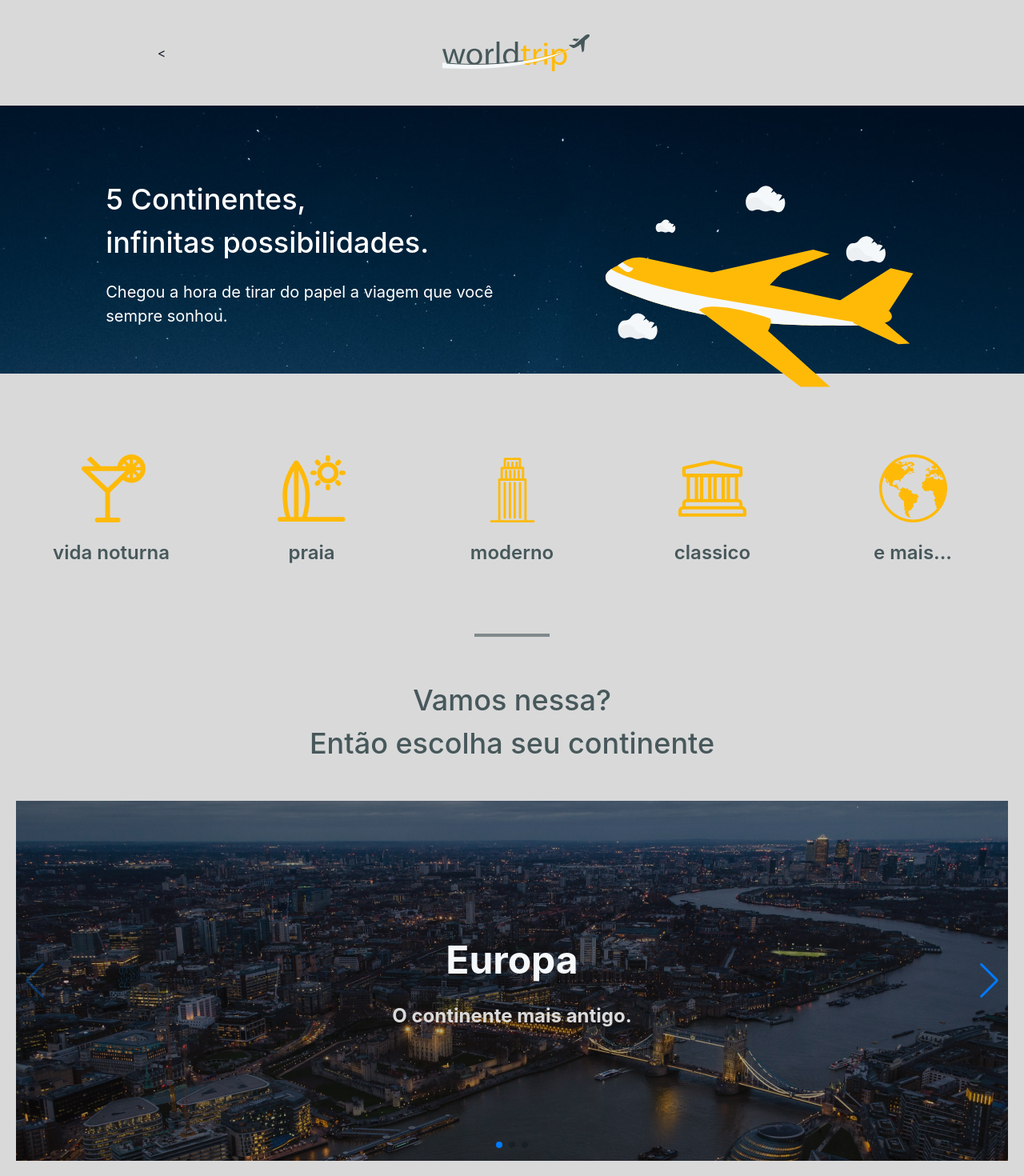
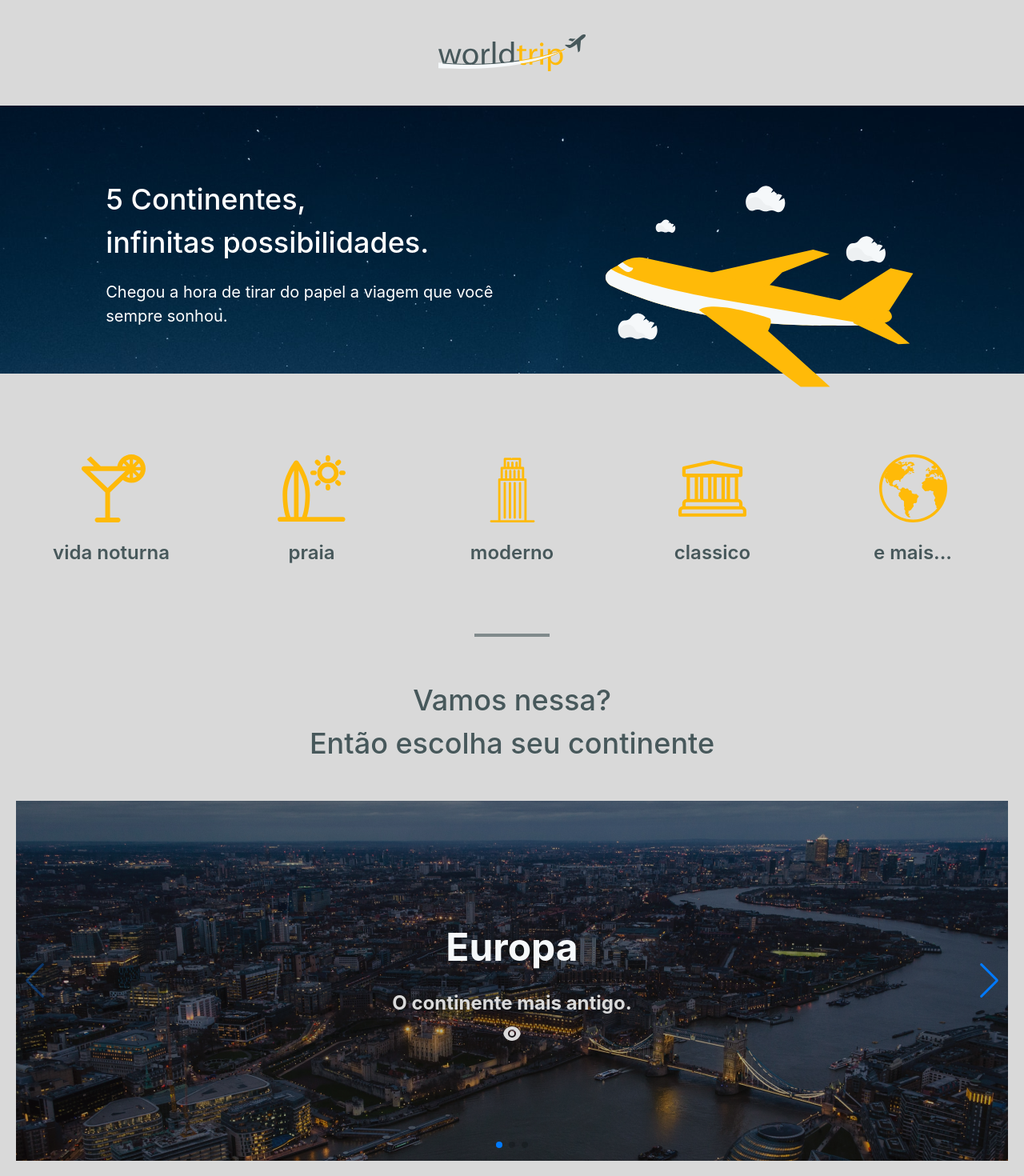
Before and after one commit to AndersonAslap/chellenge-interface-responsive, a Next.js app: page / in a window 1280 px wide. Shown: the top 1470 px of the page at 80% size. Built offline with nearby package versions, Linux system fonts and the light colour scheme.

Commit message:
feat: started module of the continent

```diff
--- a/components/Header.tsx
+++ b/components/Header.tsx
@@ -1,8 +1,14 @@
-import { Flex, Img } from "@chakra-ui/react";
+import { Flex, Img, Link, Tooltip } from "@chakra-ui/react";
 
 import logo from '../assets/Logo.svg';
 
-export function Header() {
+import { RiArrowLeftSLine } from "react-icons/ri";
+
+interface HeaderProps {
+    isShowBackLink?: boolean;
+}
+
+export function Header({ isShowBackLink = false }: HeaderProps) {
     return (
         <Flex
             as="header"
@@ -16,7 +22,9 @@ export function Header() {
             justifyContent="space-around"
         >
 
-            <Flex as="span" >{`<`}</Flex>
+            {isShowBackLink && <Tooltip label="Voltar para a página inicial"><Link href="/" mt="24px" fontSize="28" width="32px" height="32px"><RiArrowLeftSLine /></Link></Tooltip>}
+
+            {!isShowBackLink && <Flex as="span"></Flex>}
 
             <Img src={logo.src} />
 
--- a/components/SlidesCarousel.tsx
+++ b/components/SlidesCarousel.tsx
@@ -1,5 +1,6 @@
 import React, { useRef, useState } from "react";
-import { Flex, Text } from "@chakra-ui/react";
+import { Flex, Text, Link, Tooltip } from "@chakra-ui/react";
+import NextLink from 'next/link';
 // Import Swiper React components
 import { Swiper, SwiperSlide } from "swiper/react";
 
@@ -12,6 +13,9 @@ import "swiper/css/pagination";
 import { Navigation, Pagination, Mousewheel, Keyboard } from "swiper";
 
 import europe from '../assets/europe.png';
+import { cursorTo } from "readline";
+
+import { RiEyeFill } from "react-icons/ri";
 
 
 
@@ -55,6 +59,21 @@ export function SlidesCarousel() {
                         >
                             O continente mais antigo.
                         </Text>
+
+                        <Tooltip label="Mais informações do continente">
+                            <Link
+                                mt="8px"
+                                fontWeight="700"
+                                fontSize="24px"
+                                lineHeight="36px"
+                                textAlign="center"
+                                color="#DADADA"
+                                href={`/continent`}
+                            >
+                                <RiEyeFill />
+                            </Link>
+                        </Tooltip>
+
                     </Flex>
                 </SwiperSlide>
 
@@ -86,6 +105,21 @@ export function SlidesCarousel() {
                         >
                             O continente mais antigo.
                         </Text>
+
+                        <Tooltip label="Mais informações do continente">
+                            <Link
+                                mt="8px"
+                                fontWeight="700"
+                                fontSize="24px"
+                                lineHeight="36px"
+                                textAlign="center"
+                                color="#DADADA"
+                                href={`/continent`}
+                            >
+                                <RiEyeFill />
+                            </Link>
+                        </Tooltip>
+
                     </Flex>
                 </SwiperSlide>
 
@@ -117,8 +151,24 @@ export function SlidesCarousel() {
                         >
                             O continente mais antigo.
                         </Text>
+
+                        <Tooltip label="Mais informações do continente">
+                            <Link
+                                mt="8px"
+                                fontWeight="700"
+                                fontSize="24px"
+                                lineHeight="36px"
+                                textAlign="center"
+                                color="#DADADA"
+                                href={`/continent`}
+                            >
+                                <RiEyeFill />
+                            </Link>
+                        </Tooltip>
+
                     </Flex>
                 </SwiperSlide>
+
             </Swiper>
         </>
     );
--- a/package.json
+++ b/package.json
@@ -16,6 +16,7 @@
     "next": "12.1.6",
     "react": "18.2.0",
     "react-dom": "18.2.0",
+    "react-icons": "^4.4.0",
     "swiper": "^8.2.4"
   },
   "devDependencies": {
--- a/pages/continent/continent.tsx
+++ /dev/null
@@ -1,5 +0,0 @@
-export default function Continent(props) {
-    return (
-        <div>Continent</div>
-    );
-}
```
Also changed, not shown: pages/continent/index.tsx (added, +10 -0 lines), 1 other file (tests, documents, lock files or other folders).
